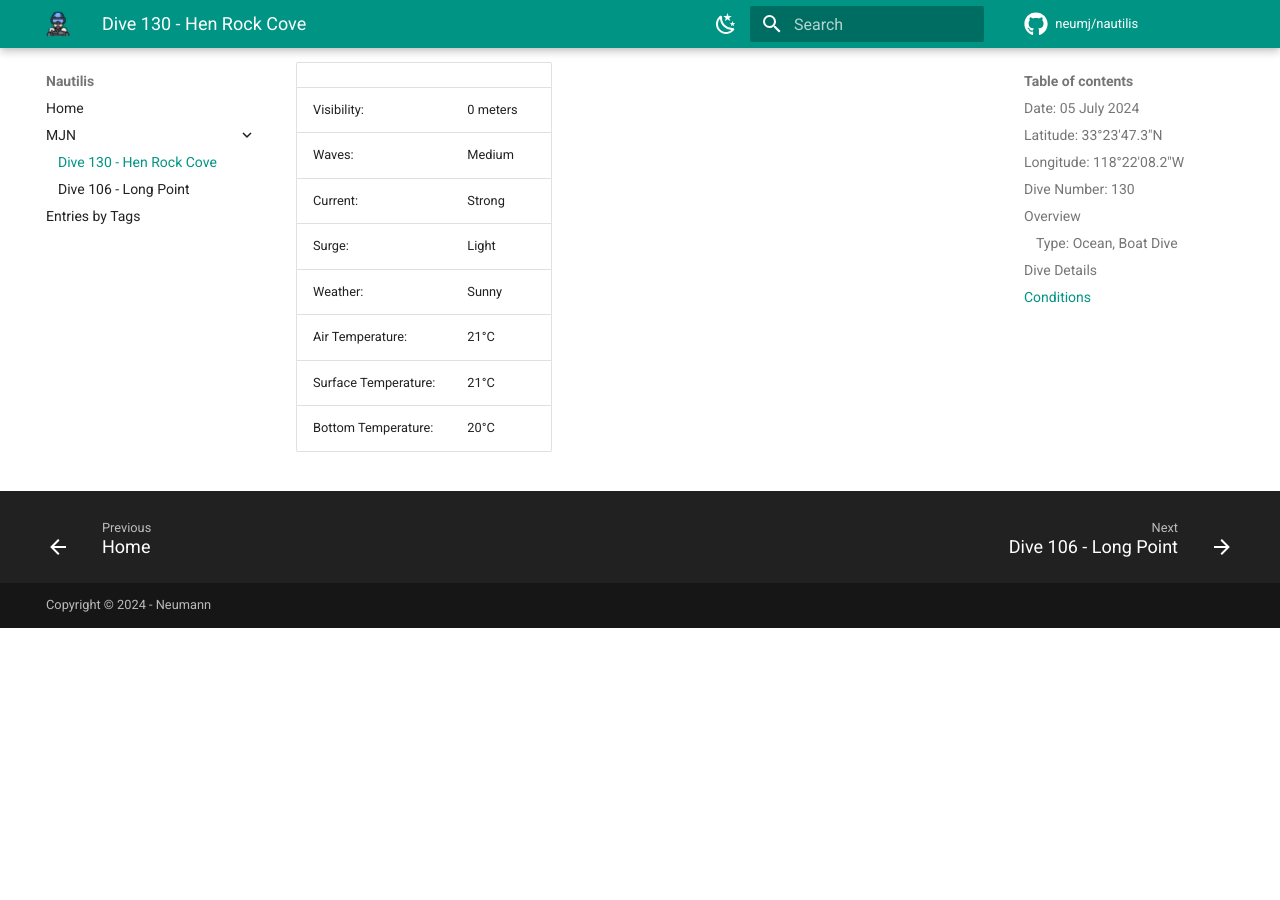
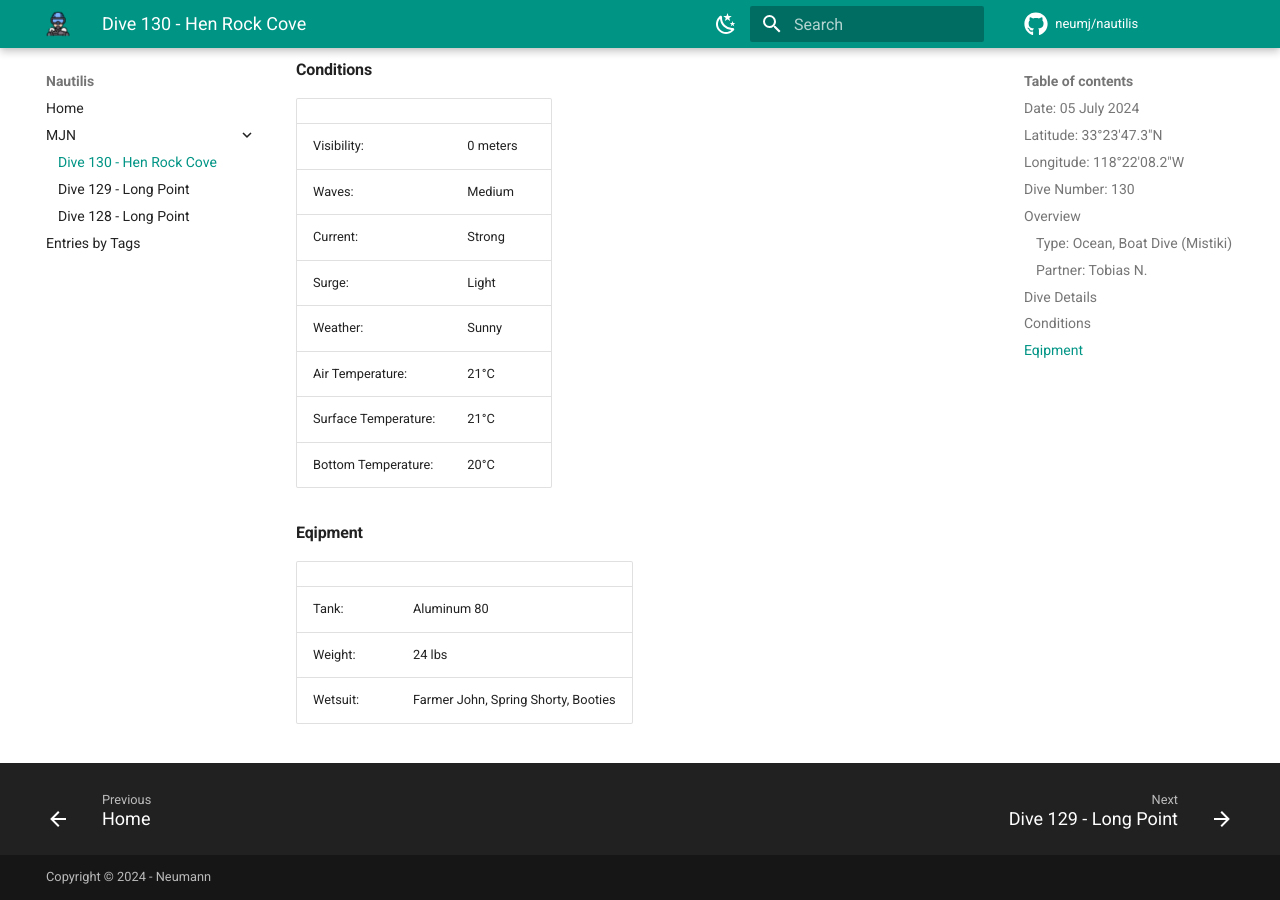
Before and after one commit to neumj/nautilis, an MkDocs documentation site: the page built from docs/mjn/130-hen-rock.md, in a window 1280 px wide and 900 px high, scrolled down 838 px. Built offline with MkDocs 1.6.1 and Material for MkDocs 9.7.7, drawn with Linux system fonts in a browser that asks for light colours; comment, search, counter and statistics services are not loaded; before the commit the page ends 1466 px from its top, so only the background shows below that; some of the changed text lies outside the part shown.

Commit message:
dive logs

```diff
--- a/docs/mjn/130-hen-rock.md
+++ b/docs/mjn/130-hen-rock.md
@@ -10,7 +10,8 @@ tags:
 #### Longitude: 118°22'08.2"W
 #### Dive Number: 130
 #### Overview
-##### Type: Ocean, Boat Dive
+##### Type: Ocean, Boat Dive (Mistiki)
+##### Partner: Tobias N.
 
 Search and recovery dive for weight pocket and metal hauser that broke off of S/V Starship. Zero visibility and strong surge/ current. Aborted dive.
 
@@ -36,3 +37,11 @@ Search and recovery dive for weight pocket and metal hauser that broke off of S/
 | Air Temperature:     | 21°C |
 | Surface Temperature: | 21°C |
 | Bottom Temperature:  | 20°C |
+
+#### Eqipment
+
+| | |
+|-----|-----|
+| Tank:    | Aluminum 80 |
+| Weight:  | 24 lbs |
+| Wetsuit: | Farmer John, Spring Shorty, Booties |
--- a/mkdocs.yml
+++ b/mkdocs.yml
@@ -64,5 +64,6 @@ nav:
     - Home: index.md
     - MJN:
       - Dive 130 - Hen Rock Cove: mjn/130-hen-rock.md
-      - Dive 106 - Long Point: mjn/106-long-point.md
+      - Dive 129 - Long Point: mjn/129-long-point.md
+      - Dive 128 - Long Point: mjn/128-long-point.md
     - Entries by Tags: tags.md
```
Also changed, not shown: docs/mjn/106-long-point.md (deleted, +0 -14 lines), docs/mjn/128-long-point.md (added, +47 -0 lines), docs/mjn/129-long-point.md (added, +47 -0 lines).
